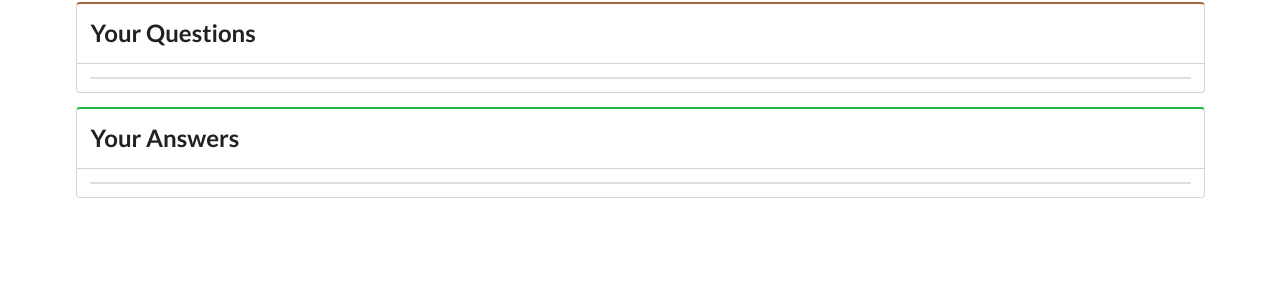
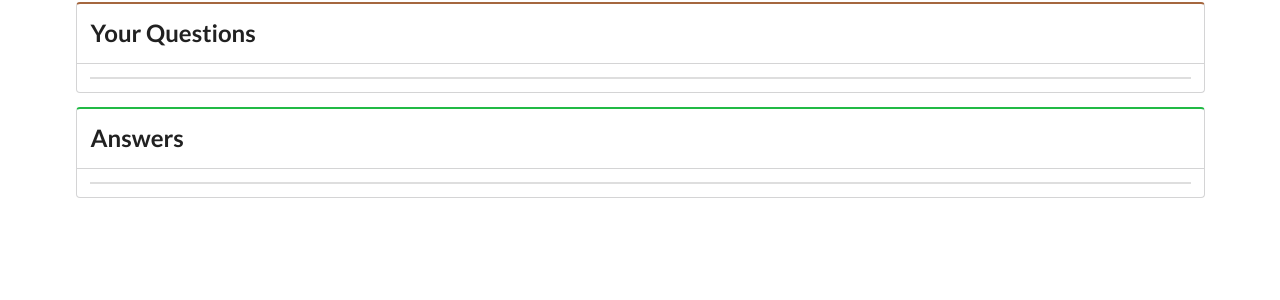
Before and after one commit to PLUS-POSTECH/study.plus.or.kr, a Django app: template src/problem/templates/problem/question.html in a window 1280 px wide. Shown: the part 154-454 px from the top of the page. Run offline with Django 3.2, Linux system fonts and the light colour scheme; the template is opened without the code that fills it, so the values that code supplies are empty; parts of the project's set-up code (start-up, migrations or seed data) failed here and were passed over.

Commit message:
qna answer template + orderby

```diff
--- a/src/problem/templates/problem/question.html
+++ b/src/problem/templates/problem/question.html
@@ -49,7 +49,7 @@
     </div>
 
     <div class="ui green top attached clearing segment">
-        <h2 class="ui left floated header">Your Answers</h2>
+        <h2 class="ui left floated header">Answers</h2>
     </div>
     <div class="ui bottom attached segment">
         <div class="ui styled fluid accordion">
--- a/src/problem/views.py
+++ b/src/problem/views.py
@@ -164,7 +164,7 @@ class ProblemQuestionView(PlusMemberCheck, View):
     def get(self, request):
         questions = request.user.problemquestion_set.order_by('-datetime')
         if self.request.user.is_staff:
-            answers = ProblemQuestion.objects.all()
+            answers = ProblemQuestion.objects.all().order_by('-datetime')
         else:
             answers = {}
 
```
